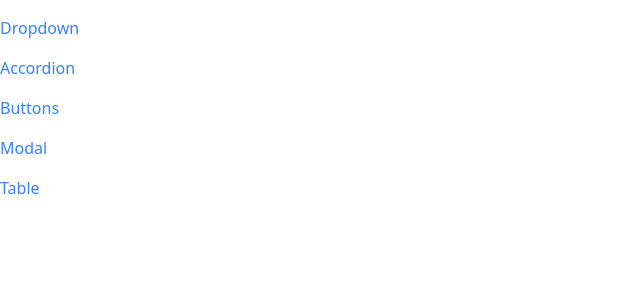
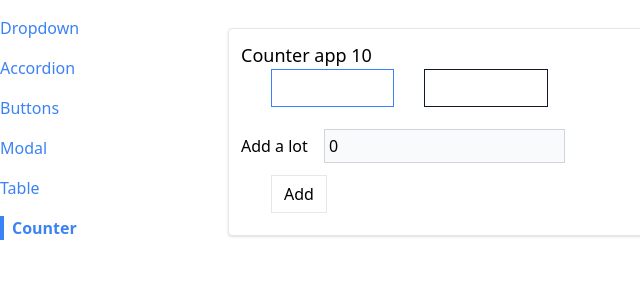
Before and after one commit to masipamakhura/custom-react-routing, a React (Create React App) app in the folder app/: page /counter in a window 1280 px wide. Shown: the top 300 px of the page, without its empty margins (0-640 px from the left). Built offline with nearby package versions, Linux system fonts and the light colour scheme.

Commit message:
adding reducers into the project on the counter page

```diff
--- a/app/package.json
+++ b/app/package.json
@@ -7,6 +7,7 @@
     "@testing-library/react": "^13.4.0",
     "@testing-library/user-event": "^13.5.0",
     "classnames": "^2.3.2",
+    "immer": "^9.0.19",
     "prop-types": "^15.8.1",
     "react": "^18.2.0",
     "react-dom": "^18.2.0",
--- a/app/src/App.js
+++ b/app/src/App.js
@@ -6,6 +6,7 @@
 import Sidebar from "./components/Sidebar";
 import ModalPage from "./pages/ModalPage";
 import TablePage from "./pages/TablePage";
+import CounterPage from './pages/counterPage';
 function App() {
 
   return <div className="container mx-auto grid grid-cols-6 gap-4 mt-4">
@@ -26,6 +27,9 @@
     <Route path="/table">
       <TablePage />
     </Route>
+     <Route path="/counter">
+      <CounterPage initialCount={10} />
+    </Route>
     </div>
   </div>
 }
--- a/app/src/components/DropDown.js
+++ b/app/src/components/DropDown.js
@@ -19,14 +19,17 @@
     };
   }, []);
 
+
   const handleClick = () => {
     setIsOpen((currentIsOpen) => !currentIsOpen);
   };
+
 
   const handleOptionsClick = (option) => {
     setIsOpen(false);
     onChange(option);
   };
+
 
   const renderdOptions = options.map((option) => (
     <div
@@ -37,6 +40,7 @@
       <div>{option.label}</div>
     </div>
   ));
+
 
   return (
     <div ref={divEl} className="w-48 relative">
--- a/app/src/components/Sidebar.js
+++ b/app/src/components/Sidebar.js
@@ -8,6 +8,8 @@
         {label:"Buttons",path:'/buttons'},
         {label:"Modal",path:'/modal'},
         {label:"Table",path:'/table'},
+        {label:"Counter",path:'/counter'},
+
     ]
 
     const renderedList = links.map((link) =>{
--- a/app/src/components/SortableTable.js
+++ b/app/src/components/SortableTable.js
@@ -1,89 +1,97 @@
 import { useState } from "react";
-import { GoArrowSmallDown,GoArrowSmallUp} from 'react-icons/go'
+import { GoArrowSmallDown, GoArrowSmallUp } from "react-icons/go";
 import Table from "./Table";
 
 function SortableTable(props) {
-    const [sortOrder, setSortOrder] = useState(null);
-    const [sortBy, setSortBy] = useState(null);
+  const [sortOrder, setSortOrder] = useState(null);
+  const [sortBy, setSortBy] = useState(null);
 
-    const { config,data } = props;
+  const { config, data } = props;
 
+  const handleClick = (label) => {
+    if (sortBy && label !== sortBy) {
+      setSortOrder("asc");
+      setSortBy(label);
+      return;
+    }
+    if (sortOrder === null) {
+      setSortOrder("asc");
+      setSortBy(label);
+    } else if (sortOrder === "asc") {
+      setSortOrder("desc");
+      setSortBy(label);
+    } else if (sortOrder === "desc") {
+      setSortOrder(null);
+      setSortBy(null);
+    }
+  };
 
+  const updatedConfig = config.map((column) => {
+    if (!column.sortValue) {
+      return column;
+    } else {
+      return {
+        ...column,
+        header: (key) => (
+          <th
+            className="cursor-pointer  hover:bg-gray-100"
+            onClick={() => handleClick(column.label)}
+          >
+            <div className="flex items-center">
+              {" "}
+              {getIcons(column.label, sortBy, sortOrder)} {column.label}{" "}
+            </div>{" "}
+          </th>
+        ),
+      };
+    }
+  });
 
-    const handleClick = (label) => {
-        if(sortBy && label !== sortBy){
-            setSortOrder('asc');
-            setSortBy(label);
-            return;
-        }
-        if (sortOrder === null) {
-            setSortOrder('asc');
-            setSortBy(label)
-        } else if (sortOrder === 'asc') {
-            setSortOrder('desc');
-            setSortBy(label)
-        } else if (sortOrder === 'desc') {
-            setSortOrder(null);
-            setSortBy(null)
-        }
-    }
+  let sortedData = data;
+  if (sortBy && sortBy) {
+    const { sortValue } = config.find((column) => column.label === sortBy);
+    sortedData = [...data].sort((a, b) => {
+      const valueA = sortValue(a);
+      const valueB = sortValue(b);
 
-    const updatedConfig = config.map((column) => {
-        if (!column.sortValue) {
-            return column
-        } else {
-            return {
-                ...column,
-                header: (key) => <th className="cursor-pointer  hover:bg-gray-100" onClick={() => handleClick(column.label)} >
-                   <div className="flex items-center">
-                   {getIcons(column.label,sortBy,sortOrder)}
-                    {column.label}
-                   </div>
-                    </th>
-            }
-        }
-    })
+      const reverseOrder = sortOrder === "asc" ? 1 : -1;
+      if (typeof valueA === "string") {
+        return valueA.localeCompare(valueB) * reverseOrder;
+      } else {
+        return (valueA - valueB) * reverseOrder;
+      }
+    });
+  }
 
-    let sortedData = data;
-    if(sortBy && sortBy){
-        const {sortValue} = config.find(column =>column.label === sortBy )
-        sortedData = [...data].sort((a,b)=>{
-            const valueA = sortValue(a);
-            const valueB = sortValue(b);
-
-            const reverseOrder  = sortOrder === 'asc' ? 1 : -1;
-            if(typeof valueA === 'string'){
-                return valueA.localeCompare(valueB) * reverseOrder;
-            }else{
-                return (valueA - valueB) * reverseOrder;
-            }
-        })
-    }
-
-    return <div><Table {...props} data={sortedData} config={updatedConfig} /></div>
-
+  return (
+    <div>
+      <Table {...props} data={sortedData} config={updatedConfig} />
+    </div>
+  );
 }
 
-function getIcons(label,sortBy,sortOrder){
-    if(label !== sortBy){return <div>
+function getIcons(label, sortBy, sortOrder) {
+  if (label !== sortBy) {
+    return (
+      <div>
         <GoArrowSmallUp />
         <GoArrowSmallDown />
+      </div>
+    );
+  }
 
-    </div>;}
-
-    if(sortOrder === null){
-        return <div>
-            <GoArrowSmallUp />
-            <GoArrowSmallDown />
-
-        </div>;
-    }else if(sortOrder === "asc"){
-        return <GoArrowSmallUp />
-    }else if(sortOrder === "desc"){
-        return <GoArrowSmallDown />;
-    }
-
+  if (sortOrder === null) {
+    return (
+      <div>
+        <GoArrowSmallUp />
+        <GoArrowSmallDown />
+      </div>
+    );
+  } else if (sortOrder === "asc") {
+    return <GoArrowSmallUp />;
+  } else if (sortOrder === "desc") {
+    return <GoArrowSmallDown />;
+  }
 }
 
-
 export default SortableTable;
--- /dev/null
+++ b/app/src/hooks/use-counter.js
@@ -0,0 +1,22 @@
+import {useState,useEffect} from 'react';
+
+
+    function Counter(){
+                const [counter ,setCounter] = useState(0);
+
+                useEffect(()=>{
+                    console.log("hi there ")
+                },[counter])
+
+                const increment = ()=>{
+                setCounter(counter + 1);
+                }
+
+                const decrement = ()=>{
+                    setCounter(counter -1)
+                }
+
+    return {counter,decrement,increment}
+    }
+
+export default Counter;
--- a/app/src/index.css
+++ b/app/src/index.css
@@ -11,4 +11,5 @@
 }
 button > svg {
     margin-right: 5px;
+
 }
--- /dev/null
+++ b/app/src/pages/counterPage.js
@@ -0,0 +1,109 @@
+import { useReducer } from "react";
+//import { useState,useEffect } from 'react';
+import produce from 'immer';
+import Button from "../components/Button";
+import Panel from "../components/Panel";
+
+const INCREMENT_COUNT = "increment";
+const SET_VALUE_TO_ADD = "set-value-to-add";
+const DECREMENT_COUNT = "decrement";
+const ADD_VALUE_TO_COUNT = "add-value-to-count";
+
+const reducer = (state, action) => {
+  switch (action.type) {
+    case INCREMENT_COUNT:
+      return {
+        ...state,
+        count: state.count + 1,
+      };
+      case ADD_VALUE_TO_COUNT:
+        return {
+                ...state,
+                count: state.count + state.valueToAdd,
+                valueToAdd: 0
+        };
+    case DECREMENT_COUNT:
+      return {
+        ...state,
+        count: state.count - 1,
+      };
+    case SET_VALUE_TO_ADD:
+      return {
+        ...state,
+        valueToAdd: action.payload,
+      };
+
+    default:
+      return state;
+  }
+};
+
+function CounterPage({ initialCount }) {
+  //    const [count,setCount] =  useState(initialCount);
+  //    const [valueToAdd,setValueToAdd] = useState(0);
+
+  const [state, dispatch] = useReducer(produce(reducer), {
+    count: initialCount,
+    valueToAdd: 0,
+  });
+
+  const increment = () => {
+    // setCount(count + 1);
+    console.log("click increment");
+    dispatch({
+      type: INCREMENT_COUNT,
+    });
+  };
+  const decrement = () => {
+    // setCount(count -1)
+    dispatch({
+        type:DECREMENT_COUNT
+    })
+  };
+  const handleChange = (event) => {
+    const value = parseInt(event.target.value) || 0;
+    //setValueToAdd(value);
+    console.log(value);
+    dispatch({
+      type: SET_VALUE_TO_ADD,
+      payload: value,
+    });
+  };
+
+  const handleSubmit = (event) => {
+    event.preventDefault();
+    // setCount(count + valueToAdd);
+    // setValueToAdd(0);
+    dispatch({
+        type:ADD_VALUE_TO_COUNT
+    })
+  };
+  console.log(state);
+  return (
+    <Panel className="m-3">
+      <h1 className="text-lg"> Counter app {state.count} </h1>{" "}
+      <div className="flex flex-row">
+        <Button primary outline onClick={increment}>
+          {" "}
+          Increment(+){" "}
+        </Button>{" "}
+        <Button secondary outline onClick={decrement}>
+          {" "}
+          Decrement(-){" "}
+        </Button>{" "}
+      </div>{" "}
+      <form onSubmit={handleSubmit}>
+        <label> Add a lot </label>{" "}
+        <input
+          type="number"
+          value={state.valueToAdd}
+          onChange={handleChange}
+          className="p-1 m-3 bg-gray-50 border border-gray-300"
+        />
+        <Button onClick={handleSubmit}> Add </Button>{" "}
+      </form>{" "}
+    </Panel>
+  );
+}
+
+export default CounterPage;
```
Also changed, not shown: 1 other file (tests, documents, lock files or other folders).
